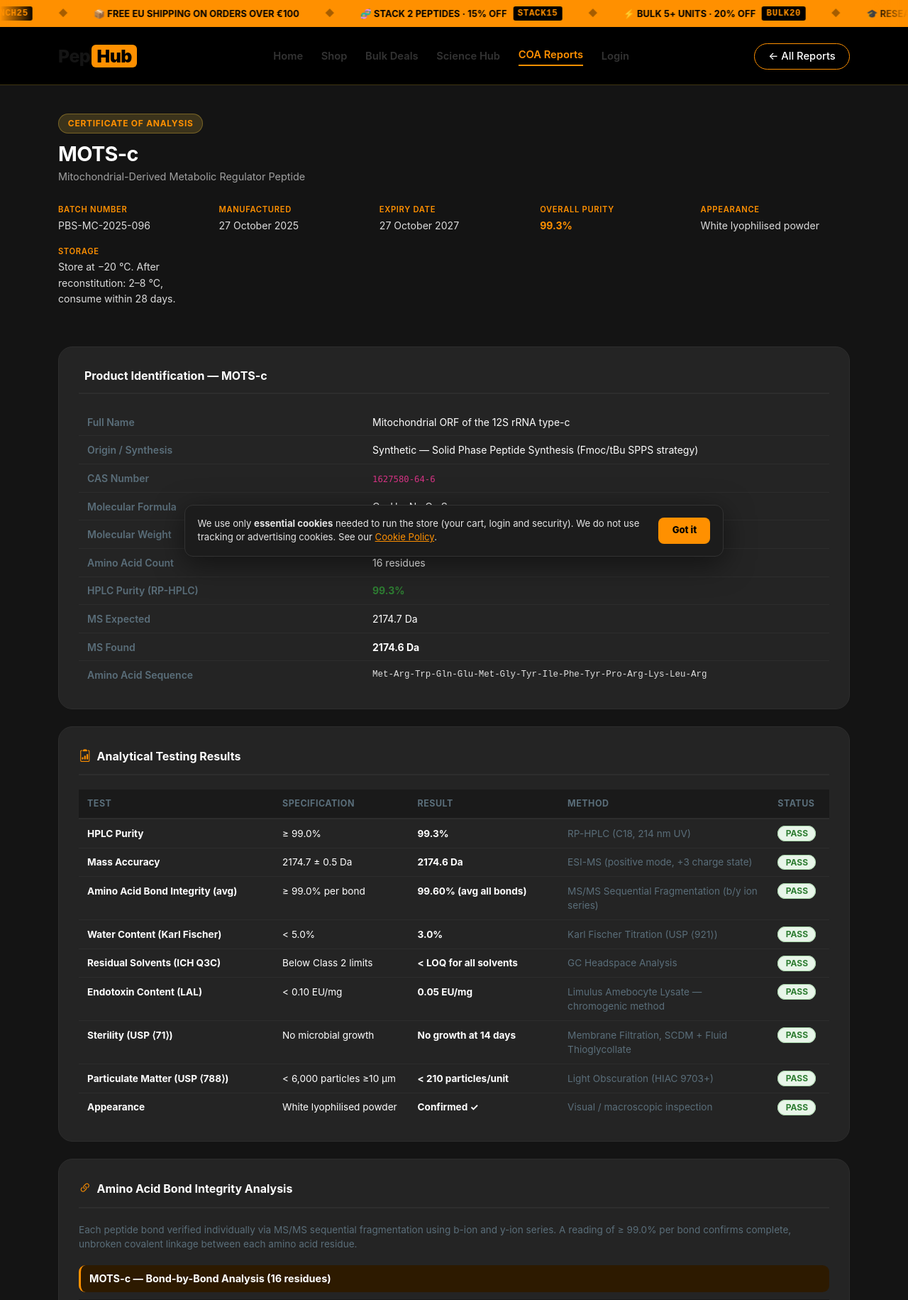
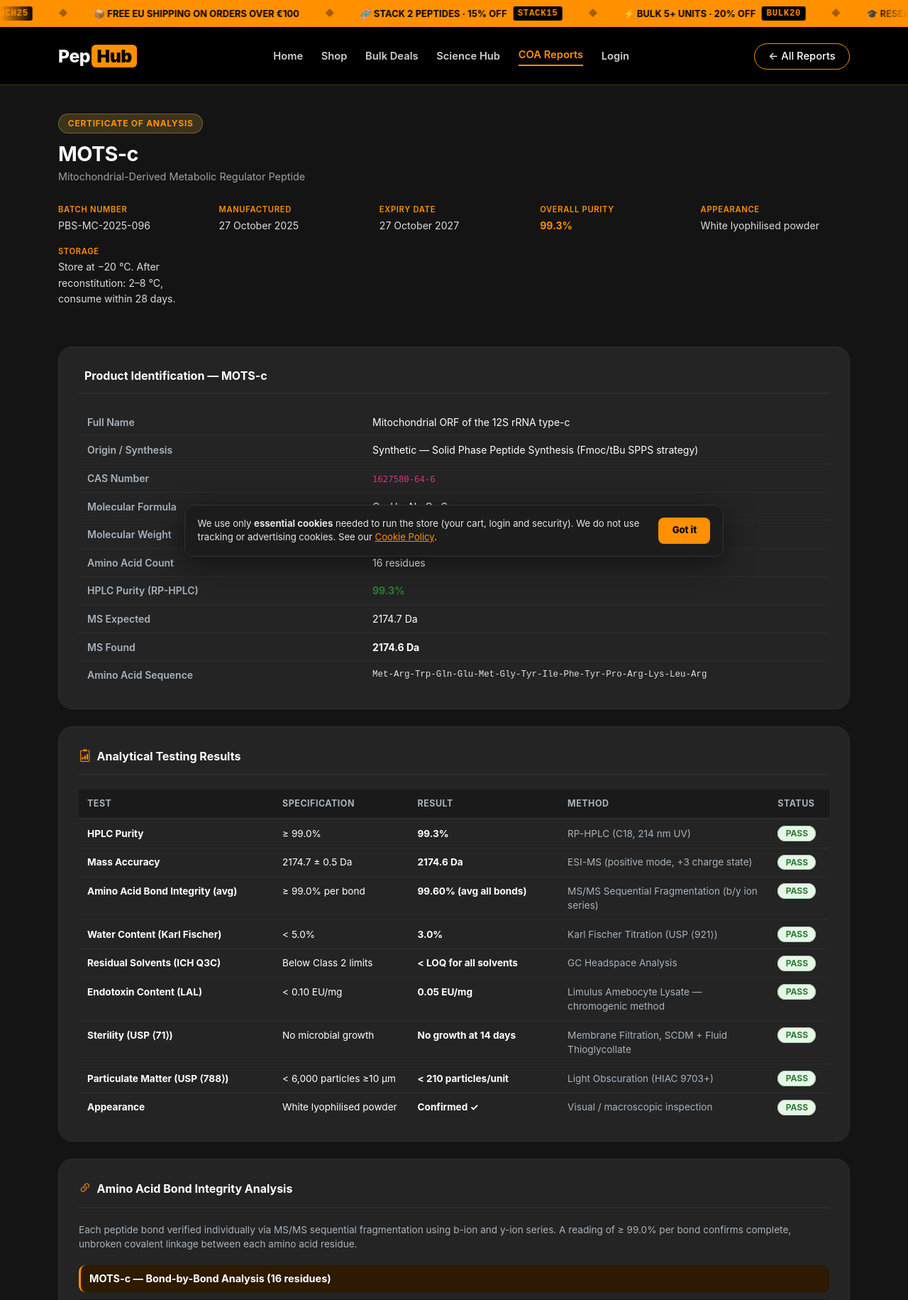
Before and after one commit to businessunstoppable-ops/pephub.eu, a Flask app: page /coa/mots-c in a window 1280 px wide. Shown: the top 1831 px of the page at 71% size. Run offline with Flask 3, Linux system fonts and the light colour scheme; some libraries are stand-ins or nearby versions.

Commit message:
Fix COA page UI/UX: dark navbar + readable text
The COA index and detail pages used a white navbar (navbar-light bg-white)
inside the otherwise all-dark site, which made the gold nav button white-on-
white (invisible) and looked inconsistent. Switch to the standard dark navbar,
change menu links from #333 to #cfcfcf, and lighten --text-muted from #5A6E7A
to #a7b3bd for readable contrast on the dark cards.

Co-Authored-By: Claude Opus 4.8 (1M context) <noreply@anthropic.com>

```diff
--- a/flask-storefront/templates/coa_detail.html
+++ b/flask-storefront/templates/coa_detail.html
@@ -9,7 +9,7 @@
     <style>
         :root {
             --gold: #FF9000; --gold-dark: #E07800; --gold-light: #2D1A00;
-            --charcoal: #141414; --off-white: #141414; --text-muted: #5A6E7A;
+            --charcoal: #141414; --off-white: #141414; --text-muted: #a7b3bd;
             --pass-green: #2E7D32; --pass-bg: #E8F5E9; --pass-border: #A5D6A7;
         }
         body { background: var(--off-white); font-family: 'Inter', 'Segoe UI', system-ui, sans-serif; color: #fff; font-size: 0.92rem; }
@@ -139,12 +139,12 @@
 
 <style>
     .ph-menu { display:flex; gap:1.6rem; align-items:center; }
-    .ph-menu a { color:#333; text-decoration:none; font-weight:600; font-size:.92rem; transition:color .2s; white-space:nowrap; }
+    .ph-menu a { color:#cfcfcf; text-decoration:none; font-weight:600; font-size:.92rem; transition:color .2s; white-space:nowrap; }
     .ph-menu a:hover, .ph-menu a.active { color:var(--gold); }
     .ph-menu a.active { border-bottom:2px solid var(--gold); padding-bottom:2px; }
     .bg-white .navbar-brand { color:#141414 !important; }
 </style>
-<nav class="navbar navbar-expand-lg navbar-light bg-white sticky-top">
+<nav class="navbar navbar-expand-lg sticky-top">
     <div class="container d-flex justify-content-between align-items-center">
         <a href="/" class="navbar-brand">Pep<span class="brand-hub">Hub</span></a>
         <div class="ph-menu mx-auto d-none d-lg-flex">
--- a/flask-storefront/templates/coa_index.html
+++ b/flask-storefront/templates/coa_index.html
@@ -9,7 +9,7 @@
     <style>
         :root {
             --gold: #FF9000; --gold-dark: #E07800; --gold-light: #2D1A00;
-            --charcoal: #141414; --off-white: #141414; --text-muted: #5A6E7A;
+            --charcoal: #141414; --off-white: #141414; --text-muted: #a7b3bd;
         }
         body { background: var(--off-white); font-family: 'Inter', 'Segoe UI', system-ui, sans-serif; color: #fff; }
         .navbar { background: #000 !important; border-bottom: 1px solid rgba(212,175,55,0.3); padding: 1rem 0; }
@@ -95,12 +95,12 @@
 
 <style>
     .ph-menu { display:flex; gap:1.6rem; align-items:center; }
-    .ph-menu a { color:#333; text-decoration:none; font-weight:600; font-size:.92rem; transition:color .2s; white-space:nowrap; }
+    .ph-menu a { color:#cfcfcf; text-decoration:none; font-weight:600; font-size:.92rem; transition:color .2s; white-space:nowrap; }
     .ph-menu a:hover, .ph-menu a.active { color:var(--gold); }
     .ph-menu a.active { border-bottom:2px solid var(--gold); padding-bottom:2px; }
     .bg-white .navbar-brand { color:#141414 !important; }
 </style>
-<nav class="navbar navbar-expand-lg navbar-light bg-white sticky-top">
+<nav class="navbar navbar-expand-lg sticky-top">
     <div class="container d-flex justify-content-between align-items-center">
         <a href="/" class="navbar-brand">Pep<span class="brand-hub">Hub</span></a>
         <div class="ph-menu mx-auto d-none d-lg-flex">
```
